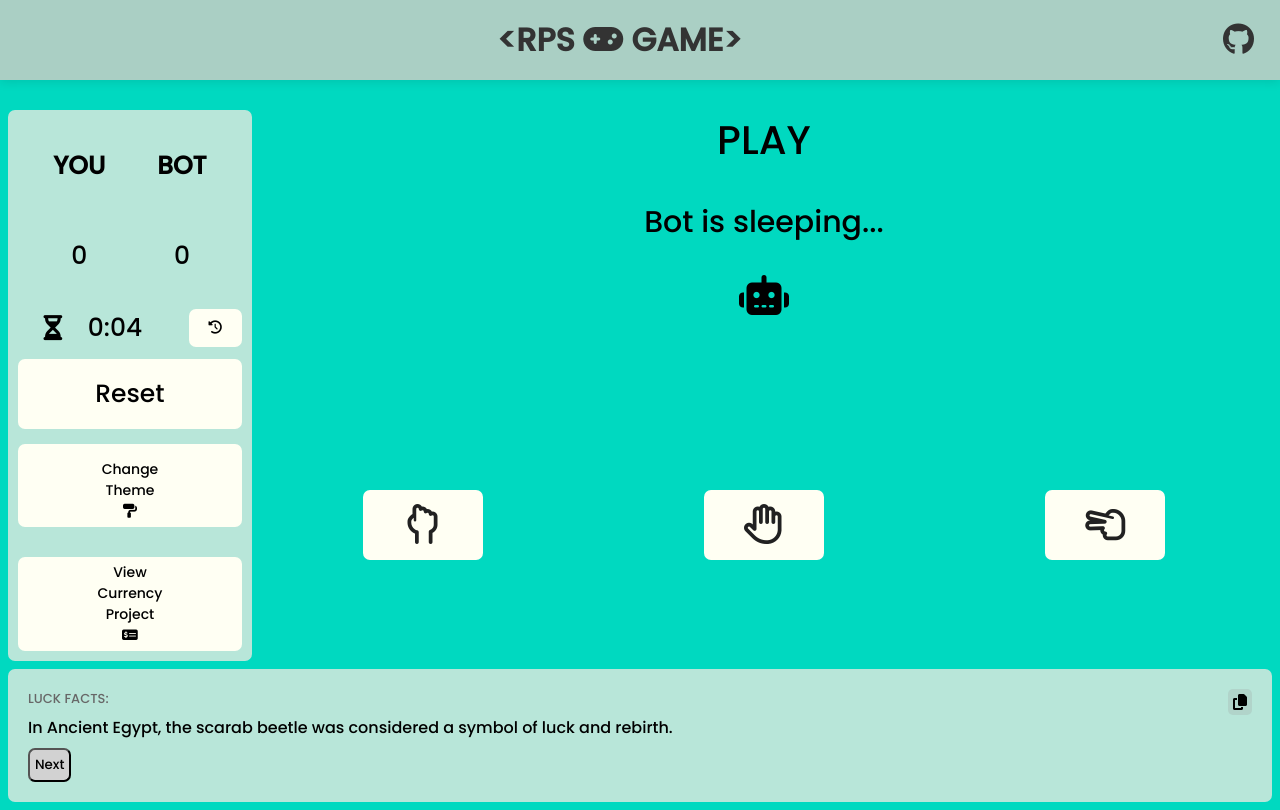
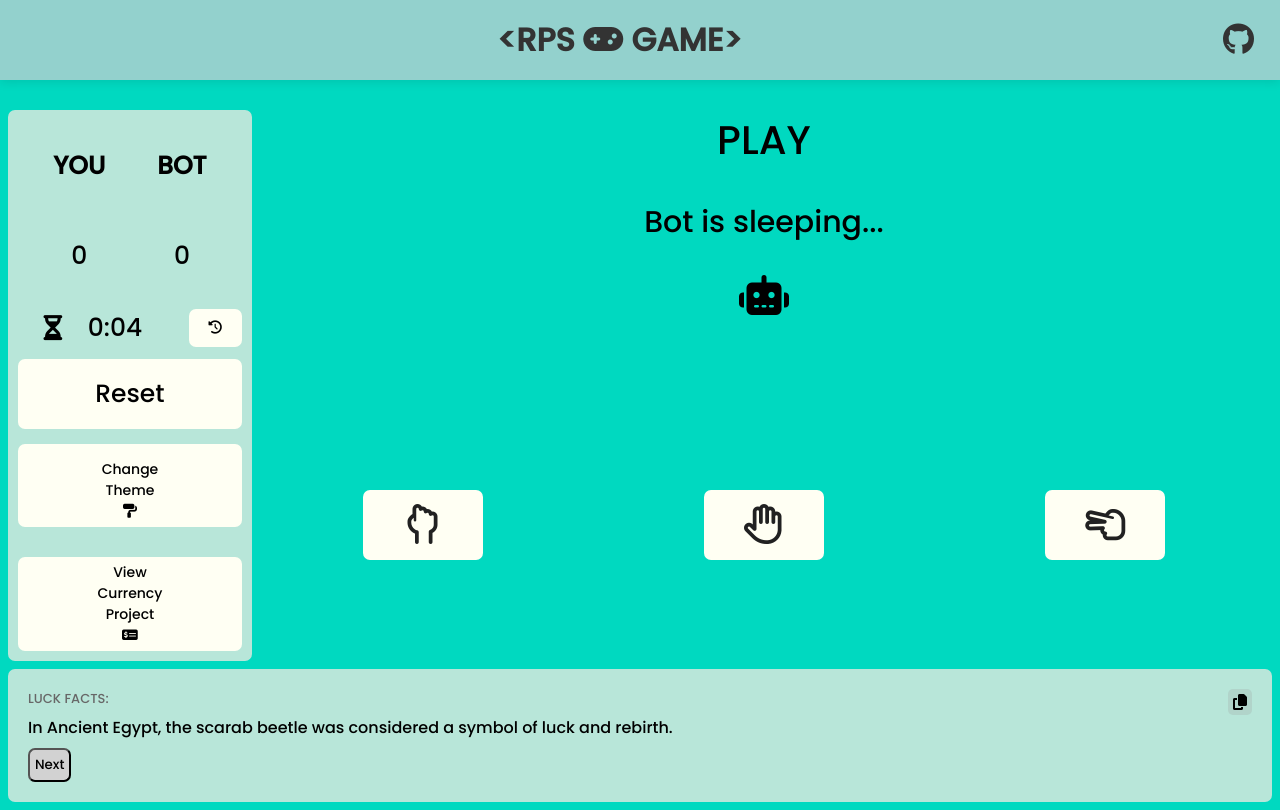
Before and after one commit to GAURAV-DEEP01/rockPaperScissor, a plain HTML site: page index.html in a window 1280 px wide. Drawn offline with Linux system fonts and the light colour scheme; a script that the page names is missing.

Commit message:
Update rps.css

```diff
--- a/rps.css
+++ b/rps.css
@@ -11,7 +11,7 @@
     display: flex;
     justify-content: space-between;
     align-items: center;
-    background-color: #aacfc4;
+    background-color: #93D1CD;
     color: #333;
     padding: 1rem;
     box-shadow: 0px 2px 10px rgba(0, 0, 0, 0.1);
```
